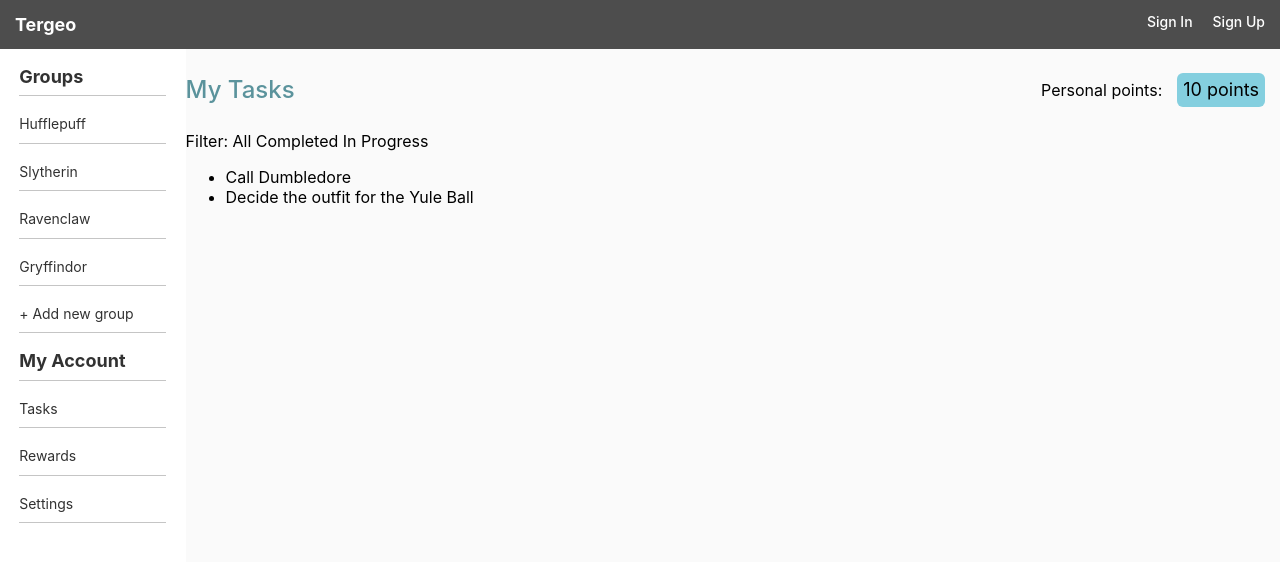
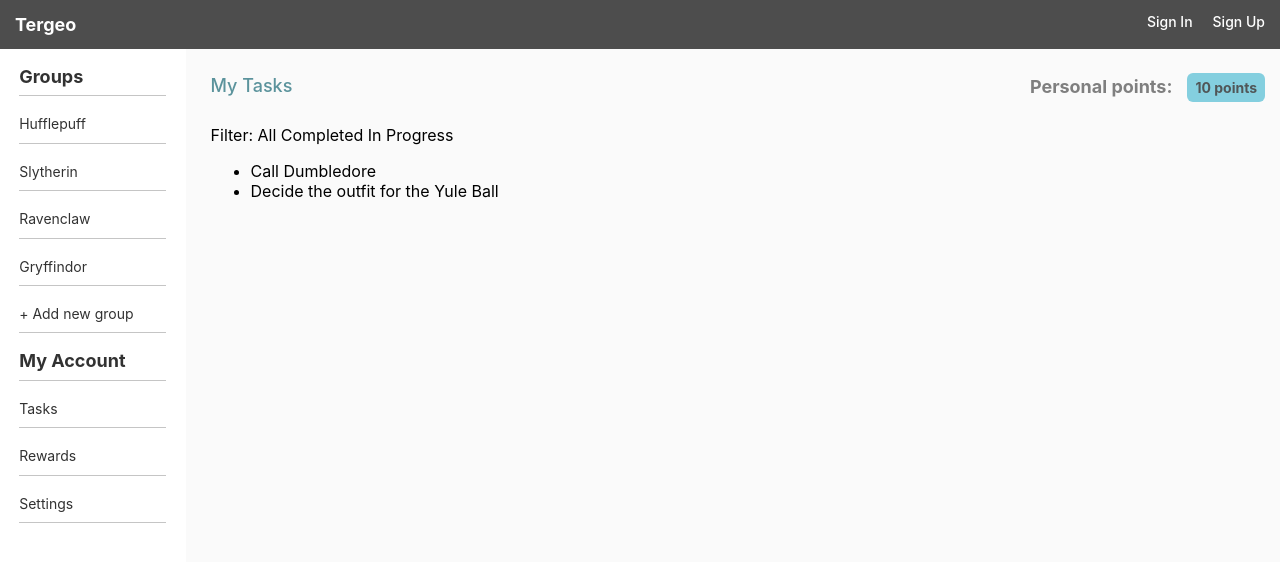
Before and after one commit to NicolePell/tergeo-typescript, a React (Create React App) app in the folder tergeo-ui/: page / in a window 1280 px wide. Shown: the top 562 px of the page. Built offline with nearby package versions, Linux system fonts and the light colour scheme.

Commit message:
feat(task list): more header styling

```diff
--- a/tergeo-ui/src/components/ChoreList/ChoreList.tsx
+++ b/tergeo-ui/src/components/ChoreList/ChoreList.tsx
@@ -1,11 +1,12 @@
 import React from 'react';
 import styled from 'styled-components';
-import { BodyLarge, H3 } from '../../Typography';
+import { Body, BodyLarge, H4 } from '../../Typography';
 
 const Container = styled.div`
   background-color: #fafafa;
   flex: 1;
   flex-direction: row;
+  padding-left: 25px;
 `;
 
 const HeaderContainer = styled.div`
@@ -13,7 +14,7 @@ const HeaderContainer = styled.div`
   justify-content: space-between;
 `;
 
-const Header = styled(H3)`
+const Header = styled(H4)`
   color: #5b939c;
 `;
 
@@ -26,20 +27,26 @@ const PointsContainer = styled.div`
   margin-right: 10px;
 `;
 
-const PointsLabel = styled.div`
+const PointsLabel = styled(BodyLarge)`
   margin-right: 15px;
+  color: #7f7f7f;
+  font-weight: bold;
 `;
 
 const Points = styled.div`
-  background-color: #84CFDF;
+  background-color: #84cfdf;
   display: flex;
   border-radius: 6px;
   padding: 2px 6px;
   margin: 0;
 `;
 
-const PointsValue = styled(BodyLarge)`
+const PointsValue = styled(Body)`
+  color: #505657;
   margin: 0;
+  padding: 0 2px;
+  line-height: 25px;
+  font-weight: bold;
 `;
 
 const ChoreList = () => {
```
